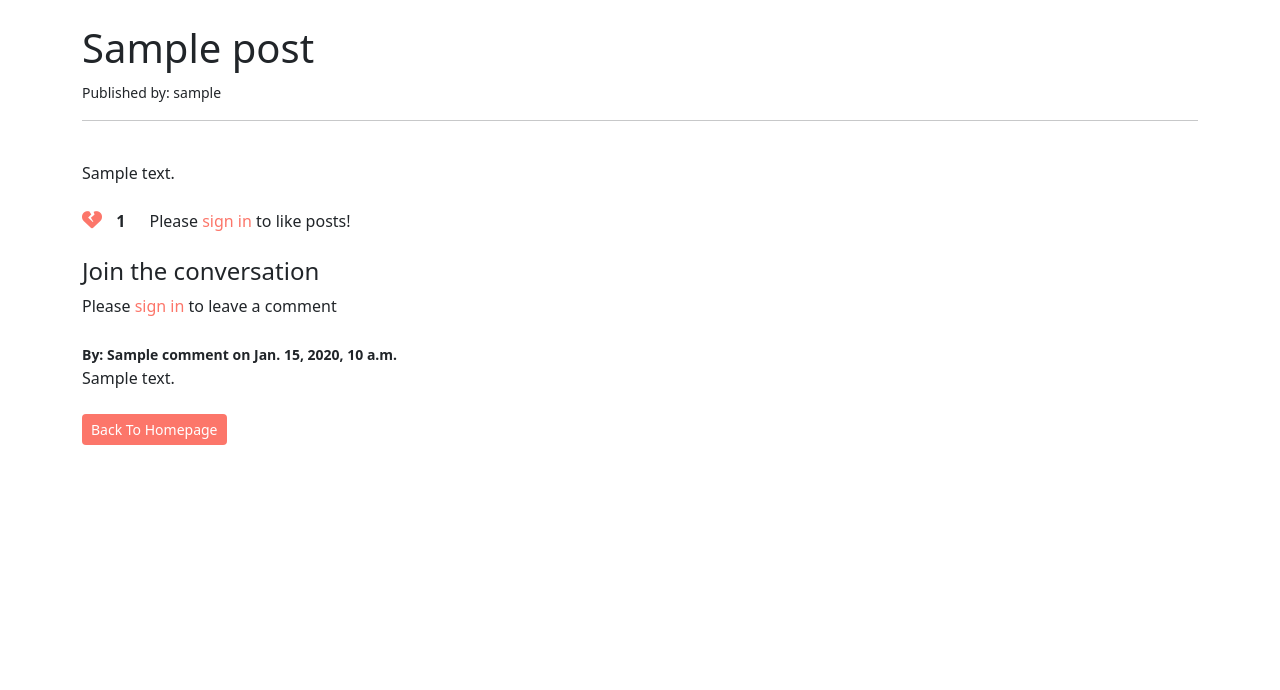
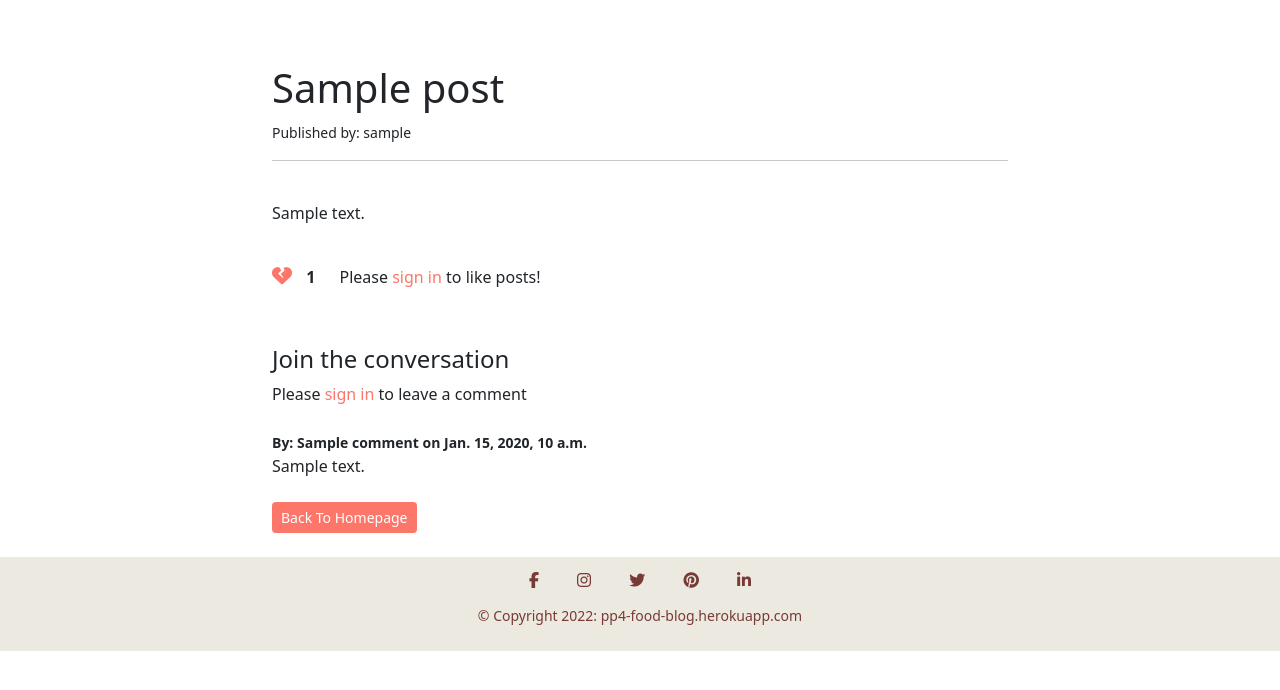
Before and after one commit to dantaylor28/the-food-blog, a Django app: a page that uses templates/base.html in a window 1280 px wide. Shown: the part 88-778 px from the top of the page. Run offline with Django 3.2, Linux system fonts and the light colour scheme; tables that the repository leaves empty hold one stand-in row (values such as "Sample post"); some libraries are stand-ins or nearby versions.

Commit message:
Add formatting, containers and rows to various different html pages

```diff
--- a/templates/account/login.html
+++ b/templates/account/login.html
@@ -6,7 +6,7 @@
 {% block head_title %}{% trans "Sign In" %}{% endblock %}
 
 {% block content %}
-
+<div class="container mt-5">
   <div class="row">
     <div class="col-md-8 mt-3 offset-md-2">
       <h3>{% trans "Sign In" %}</h3>
@@ -52,5 +52,6 @@
       </form>
     </div>
   </div>
+</div>
 
 {% endblock %}
--- a/templates/account/logout.html
+++ b/templates/account/logout.html
@@ -5,6 +5,7 @@
 {% block head_title %}{% trans "Sign Out" %}{% endblock %}
 
 {% block content %}
+<div class="container mt-5">
   <div class="row">
     <div class="col-md-8 mt-3 offset-md-2">
       <h3>{% trans "Sign Out" %}</h3>
@@ -23,6 +24,6 @@
       </form>
     </div>
   </div>
-
+</div>
 
 {% endblock %}
--- a/templates/account/signup.html
+++ b/templates/account/signup.html
@@ -6,6 +6,7 @@
 
 {% block content %}
 
+<div class="container mt-5">
   <div class="row">
     <div class="col-md-8 mt-3 offset-md-2">
       <h3>{% trans "Sign Up" %}</h3>
@@ -30,6 +31,7 @@
       </form>
     </div>
   </div>
+</div>
 
 
 {% endblock %}
--- a/templates/base.html
+++ b/templates/base.html
@@ -61,12 +61,13 @@
         </div>
     </nav>
 
-    <div class="container">
-        <br>
+    <!-- <div class="container">
+        <br> -->
         {% block content %}
 
-    </div>
+    <!-- </div> -->
     {% endblock %}
+
 
     <script src="https://cdn.jsdelivr.net/npm/bootstrap@5.2.2/dist/js/bootstrap.bundle.min.js"
         integrity="sha384-OERcA2EqjJCMA+/3y+gxIOqMEjwtxJY7qPCqsdltbNJuaOe923+mo//f6V8Qbsw3" crossorigin="anonymous">
--- a/templates/edit_post.html
+++ b/templates/edit_post.html
@@ -4,6 +4,8 @@
 {% endblock %}
 
 {% block content %}
+
+<div class="container mt-5">
     {% if user.is_authenticated %}
         {% if user.id == post.author.id %}
             <h4>Make any changes you want and resubmit the form below</h4>
@@ -39,4 +41,5 @@
         Already a member? You can sign in <a href="{% url 'account_login' %}" class="signin-link">here.</a>
 
     {% endif %}
+</div>
 {% endblock %}
--- a/templates/full_post.html
+++ b/templates/full_post.html
@@ -4,14 +4,17 @@
 {% endblock %}
 
 {% block content %}
-
+<div class="container mt-5">
+  <div class="row">
+    <div class="col-md-8 mt-3 offset-md-2">
       <h1 class="post-titles">{{ post.title }}</h1>
       <small>Published by: {{ post.author }}</small>
       <hr>
       <br>
       {{ post.body|safe }}
       <br><br>
-
+    </div>
+    <div class="col-md-8 mt-3 offset-md-2">
       {% if user.is_authenticated %}
       <form action="{% url 'like_post' post.slug %}" method="POST">
         {% csrf_token %}
@@ -29,13 +32,16 @@
       {% else %}
       <i class="fa-solid fa-heart-crack like-btn heart-crack"></i>
       <strong><span class="mgn-spc">{{ post.num_of_likes }}</span></strong>
-<span class="login-txt">Please <a href="{% url 'account_login' %}" class="signin-link">sign in</a> to like posts!</span>
+      <span class="login-txt">Please <a href="{% url 'account_login' %}" class="signin-link">sign in</a> to like
+        posts!</span>
       {% endif %}
-
+    </div>
+    <div class="col-md-8 mt-3 offset-md-2">
       <div class="dropdown">
         {% if user.is_authenticated %}
         {% if user.id == post.author.id %}
-    <button class="btn dropdown-toggle btn-sm bright-btn" type="button" data-bs-toggle="dropdown" aria-expanded="false">
+        <button class="btn dropdown-toggle btn-sm bright-btn" type="button" data-bs-toggle="dropdown"
+          aria-expanded="false">
           Edit/Delete
         </button>
         <ul class="dropdown-menu dropdown-menu-secondary">
@@ -45,7 +51,9 @@
         {% endif %}
         {% endif %}
       </div>
+    </div>
 
+    <div class="col-md-8 mt-3 offset-md-2">
       <br>
       <h4>Join the conversation</h4>
       {% if user.is_authenticated %}
@@ -75,4 +83,29 @@ This post has no comments yet..
       {% endif %}
       <a href="{% url 'home' %}" class="btn btn-sm bright-btn">Back To Homepage</a>
       <br><br>
+    </div>
+  </div>
+</div>
+  <footer class="text-center page-footer">
+    <div class="container">
+      <a href="https://www.facebook.com/" target="_blank" class="btn m-1 scl-media">
+        <i class="fa-brands fa-facebook-f"></i>
+      </a>
+      <a href="https://www.instagram.com/" target="_blank" class="btn m-1 scl-media">
+        <i class="fa-brands fa-instagram"></i>
+      </a>
+      <a href="https://twitter.com/" target="_blank" class="btn m-1 scl-media">
+        <i class="fa-brands fa-twitter"></i>
+      </a>
+      <a href="https://www.pinterest.co.uk/" target="_blank" class="btn m-1 scl-media">
+        <i class="fa-brands fa-pinterest"></i>
+      </a>
+      <a href="https://www.linkedin.com/feed/" target="_blank" class="btn m-1 scl-media">
+        <i class="fa-brands fa-linkedin-in"></i>
+      </a>
+      <br>
+      <span class="copyright"><small>&copy Copyright 2022: pp4-food-blog.herokuapp.com</small></span>
+      <br><br>
+  </footer>
+
 {% endblock %}
--- a/templates/index.html
+++ b/templates/index.html
@@ -53,7 +53,7 @@
     </nav>
     {% endif %}
 </div>
-<footer class="text-center page-footer">
+<!-- <footer class="text-center page-footer">
     <div class="container p-4">
         <section>
             <a href="https://www.facebook.com/" target="_blank" class="btn m-1 scl-media">
@@ -75,6 +75,6 @@
             <span class="copyright"><small>&copy Copyright 2022: pp4-food-blog.herokuapp.com</small></span>
         </section>
     </div>
-</footer>
+</footer> -->
 
 {% endblock %}
```
Also changed, not shown: templates/add_comment.html (+9 -9 lines), templates/create_post.html (+6 -2 lines), static/css/style.css (line endings or trailing spaces). Lines whose indentation alone changed are shown as unchanged.
